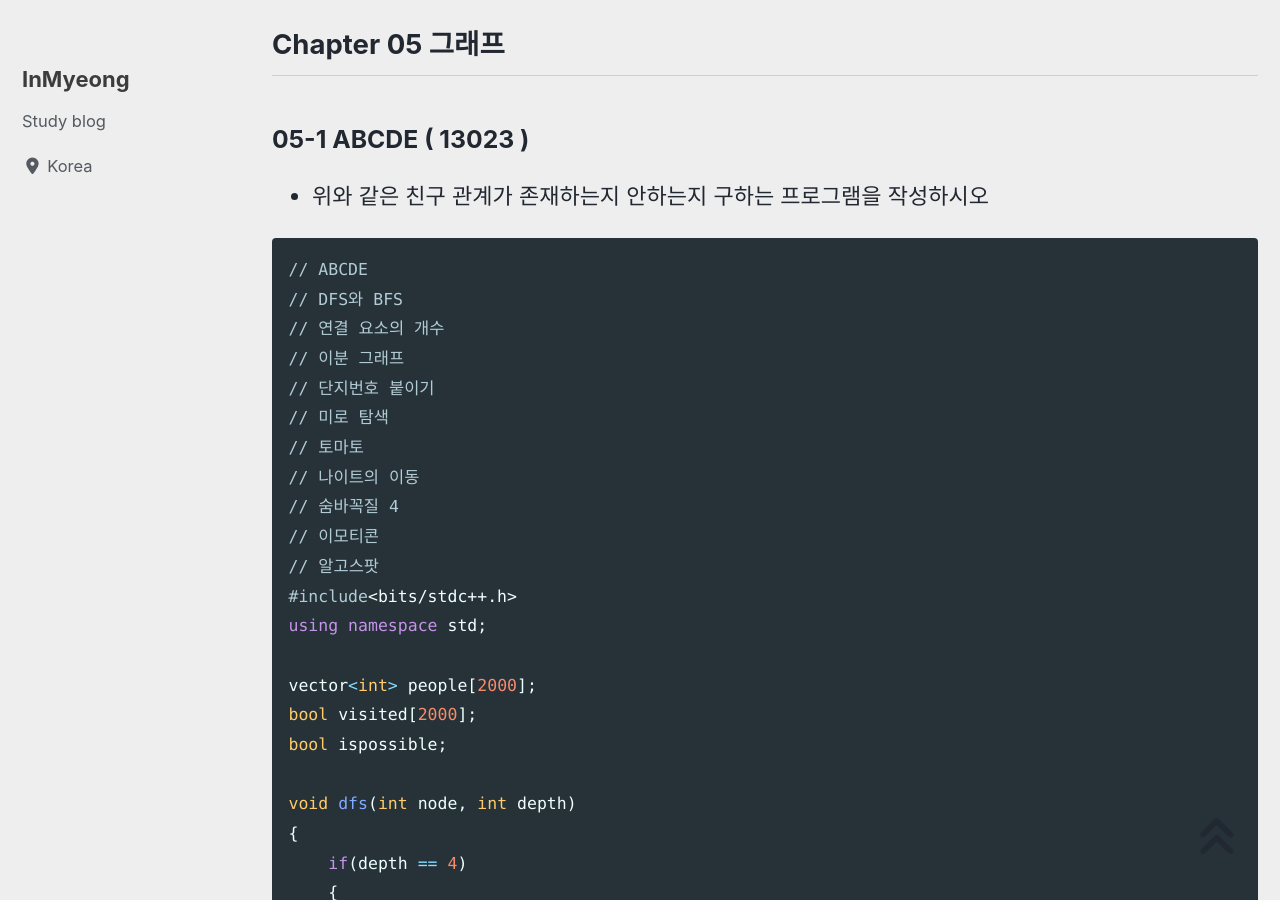
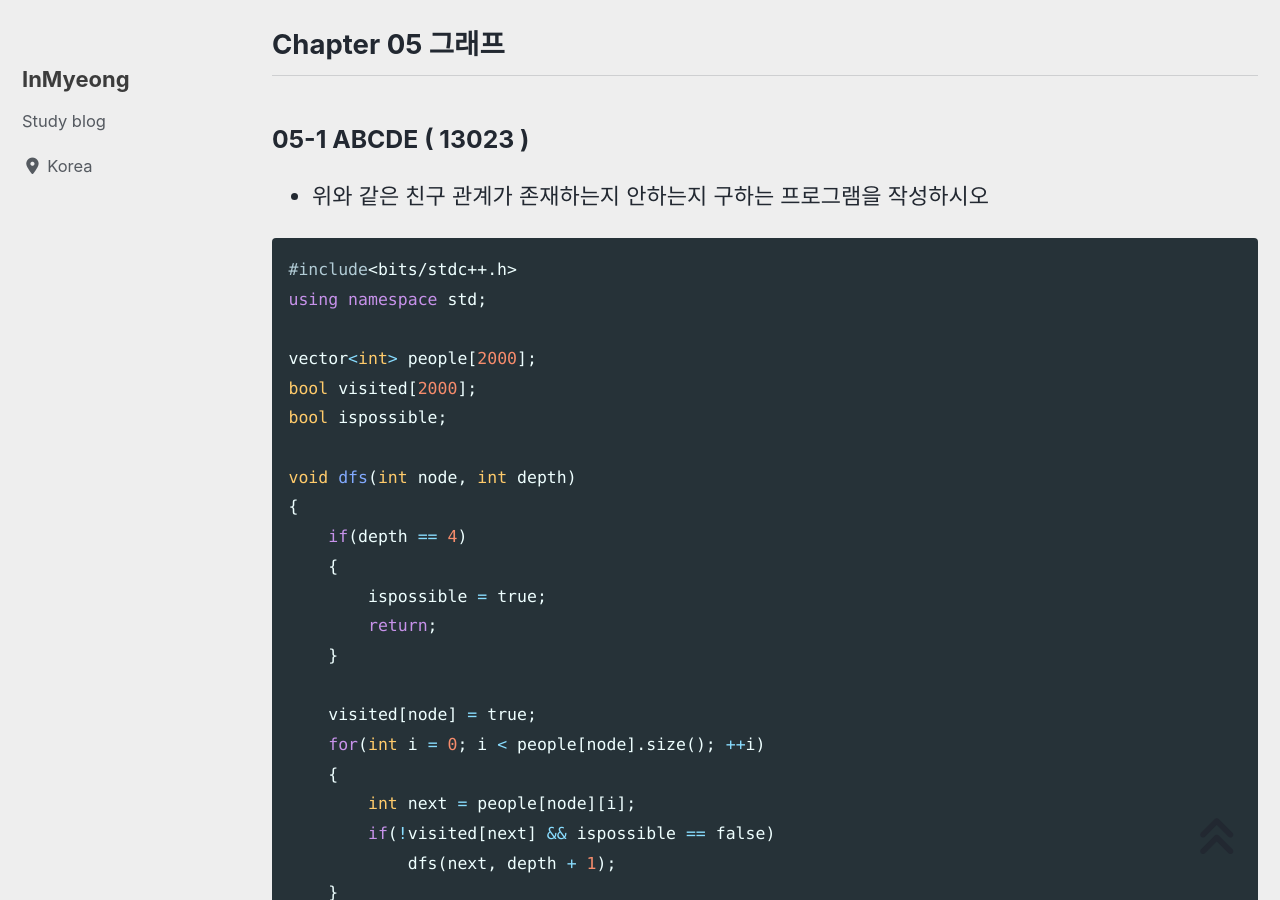
Before and after one commit to devMyeong/devMyeong.github.io, a Jekyll site: the page built from _posts/codingTest/2022-09-25-백준.md, in a window 1280 px wide and 900 px high, scrolled down 46444 px. Built offline with Jekyll 4.4.1, drawn with Linux system fonts in a browser that asks for light colours; cached includes are drawn as plain includes; nearby versions of some CDN libraries; some web fonts are replaced; comment, search, counter and statistics services are not loaded.

Commit message:
Chore : 필요 없는 내용 제거

````diff
--- a/_posts/codingTest/2022-09-25-백준.md
+++ b/_posts/codingTest/2022-09-25-백준.md
@@ -1412,17 +1412,6 @@ int main()
 - 위와 같은 친구 관계가 존재하는지 안하는지 구하는 프로그램을 작성하시오
 
 ```cpp
-// ABCDE
-// DFS와 BFS
-// 연결 요소의 개수
-// 이분 그래프
-// 단지번호 붙이기
-// 미로 탐색
-// 토마토
-// 나이트의 이동
-// 숨바꼭질 4
-// 이모티콘
-// 알고스팟
 #include<bits/stdc++.h>
 using namespace std;
 
````
